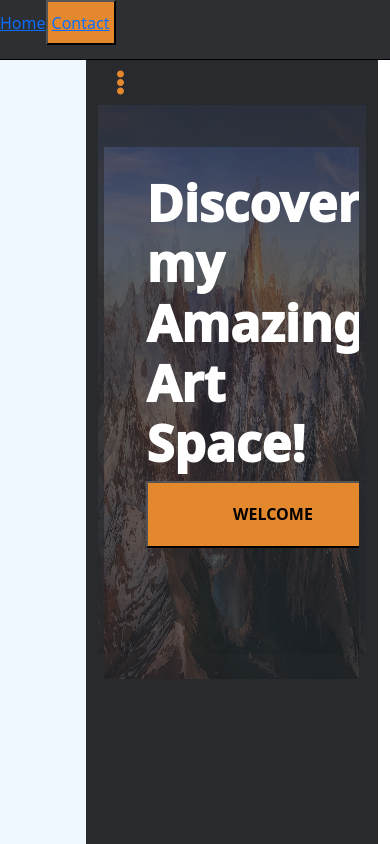
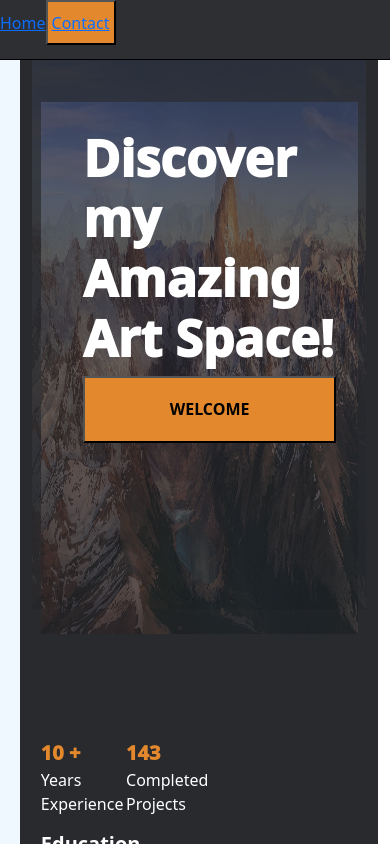
Before and after one commit to Dinithirathnayaka/profile-site, a React (Create React App) app: page / in a window 390 px wide. Built offline with nearby package versions, Linux system fonts and the light colour scheme.

Commit message:
updated mobile responsive

```diff
--- a/src/Pages/Home.jsx
+++ b/src/Pages/Home.jsx
@@ -1,17 +1,8 @@
 import React from "react";
-//import Typical from 'react-typical';
 import image from "../images/mountain.jpg";
 import facemain from "../images/face-2.jpg";
 import { BiChevronRight } from "react-icons/bi";
 import { FaEllipsisV } from "react-icons/fa";
-// import { FaCheck } from "react-icons/fa";
-// import { FaTimes } from "react-icons/fa";
-//import { BiMenu } from "react-icons/bi";
-// import faceone from "../images/face-2.jpg";
-// import facetwo from "../images/face-3.jpg";
-// import spoone from "../images/1.png";
-// import spotwo from "../images/2.png";
-// import spothree from "../images/3.png";
 import LeftGrid from "../component/Grid Section/LeftGrid";
 import LeftGridNew from "../component/Grid Section/LeftGridNew";
 import "../component/History.css";
@@ -24,9 +15,12 @@ function Home() {
              -----Left Grid Section--------
              -----------------------------------*/}
 
-             <div className=" col-3">
-              <div className="left">
+             <div className=" col-lg-3 col-1">
+              <div className="left ">
               <LeftGrid  />
+              </div>
+              <div className="leftnew">
+                <LeftGridNew/>
               </div>
 
 
@@ -36,12 +30,10 @@ function Home() {
 
 
 
-        <div className="middle col-9">
+        <div className="middle col-lg-9 col-11">
 
 
-          <div className="togicon">
-             <FaEllipsisV className="togopen"/>
-          </div>
+
           <div className="main-image">
             <img src={image} style={{ height: "65vh", width: "100%" }} />
           </div>
--- a/src/component/Grid Section/LeftGridNew.jsx
+++ b/src/component/Grid Section/LeftGridNew.jsx
@@ -3,20 +3,26 @@ import faceimg from "../../images/face-1.jpg";
 import { FaFacebook } from "react-icons/fa";
 import { FaLinkedin } from "react-icons/fa";
 import { FaGithub } from "react-icons/fa";
-import { FaTimes } from "react-icons/fa";
-
 import { FaCheck } from "react-icons/fa";
-import { FaDownload } from "react-icons/fa";
 import ProgressBar from "@ramonak/react-progress-bar";
 
-function LeftGrid() {
+function LeftGridNew() {
   return (
     <div>
 
-      <div className="profile text-center">
-      <div>
-<FaTimes className="togclose"/>
-      </div>
+
+
+                    <div class="hamburger-menu">
+                  <input id="menu__toggle" type="checkbox" />
+                  <label class="menu__btn" for="menu__toggle">
+                    <span></span>
+                  </label>
+
+                  <div class="menu__box">
+
+
+                <div className="profile text-center menu__item">
+
                 <img src={faceimg} alt="" style={{ height: "15vh", width: "15vh" }} />
 
                 <h6 className="text-cenetr">Supun Nilakshana Rajaguru</h6>
@@ -26,7 +32,7 @@ function LeftGrid() {
                 {/*---------------------------------
                     -----Left Grid Middle Section--------
                     -----------------------------------*/}
-      <div className="middle-pro" style={{ padding: "2.5vh" }}>
+                <div className="middle-pro menu__item" style={{ padding: "2.5vh" }}>
                 <div className="row" style={{ color: "#fff", fontWeight: "bold" }}>
                   <div className="col-6">
                     <p>Recidence:</p>
@@ -177,7 +183,7 @@ function LeftGrid() {
                 {/*---------------------------------
                     -----Left Grid Footer Section--------
                     -----------------------------------*/}
-      <div className="footer-pro">
+                <div className="footer-pro menu__item">
                 <div className="pro-icon">
                   <FaLinkedin className="iconf" />
                   <FaFacebook className="iconf" />
@@ -186,7 +192,11 @@ function LeftGrid() {
                 </div>
                 </div>
                   </div>
+                </div>
+
+
+    </div>
   );
 }
 
-export default LeftGrid;
+export default LeftGridNew;
```
Lines whose indentation alone changed are shown as unchanged.
